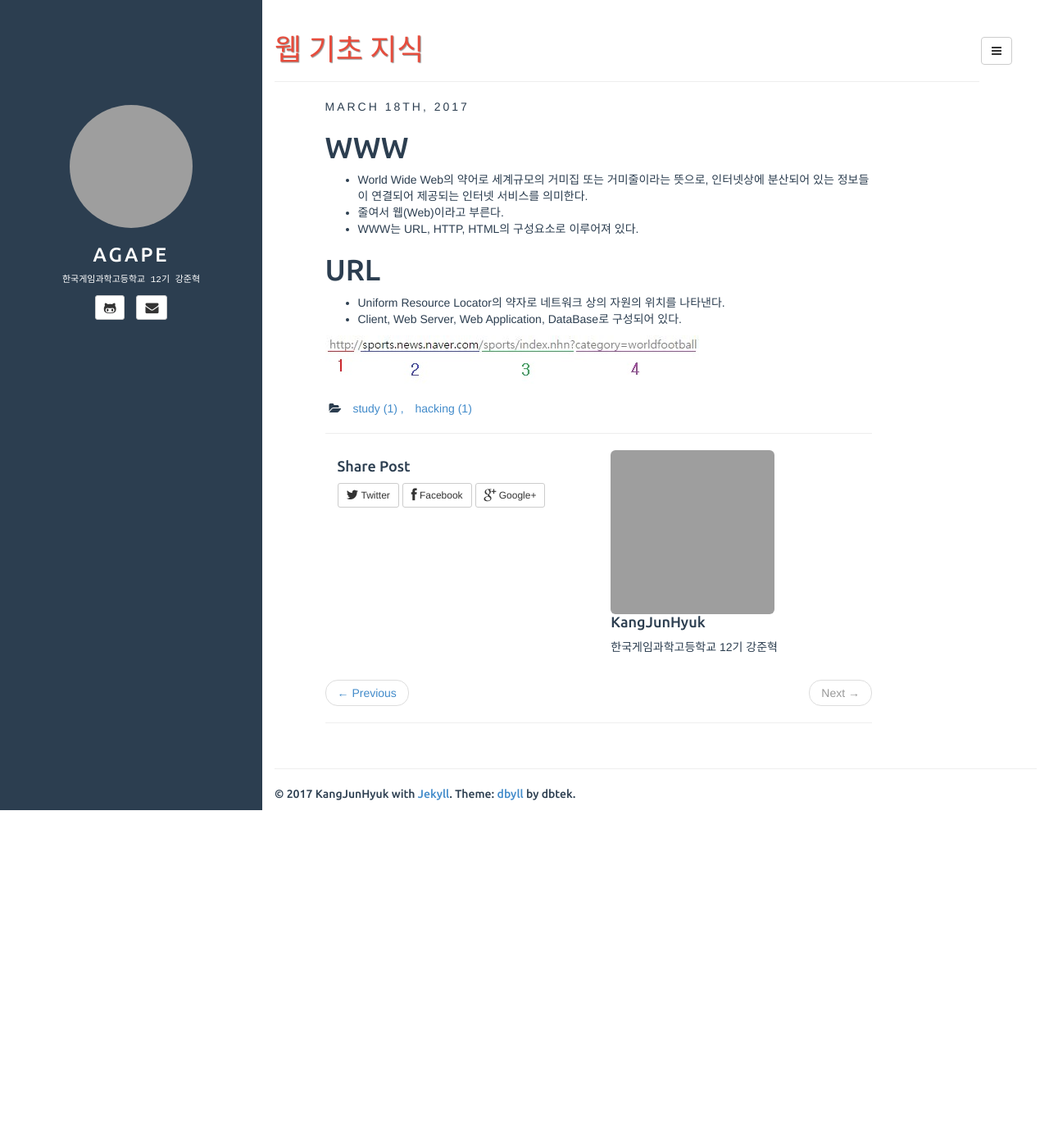
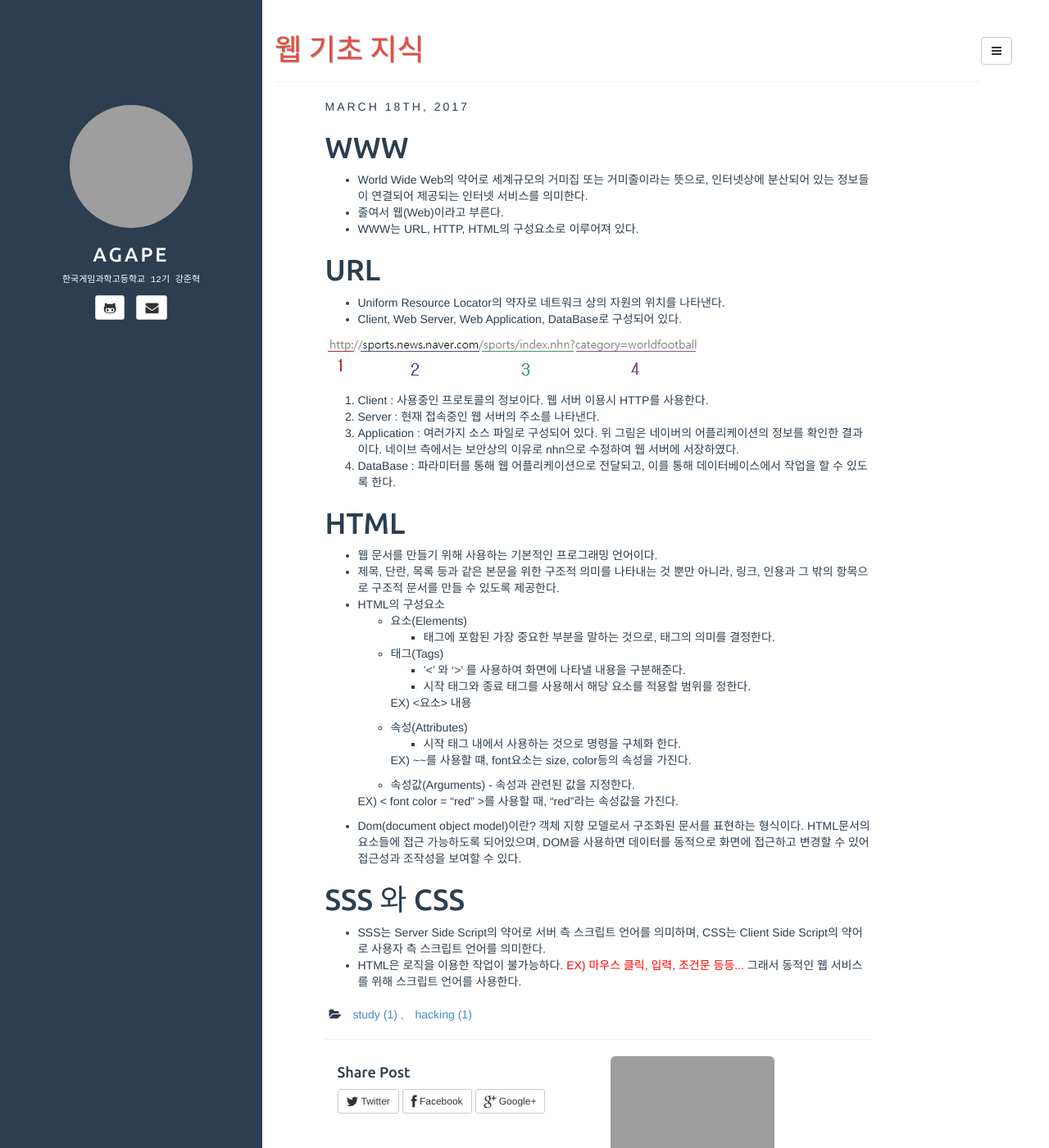
Before and after one commit to AgapeP/AgapeP.github.io, a Jekyll site: the page built from _posts/2017-03-18-웹 기초 지식.md, in a window 1280 px wide and 1400 px high. Shown: the whole window at 82% size. Built offline with Jekyll 4.4.1, drawn with Linux system fonts in a browser that asks for light colours; comment, search, counter and statistics services are not loaded; grey boxes are pictures that could not be loaded.

Commit message:
Update 2017-03-18-웹 기초 지식.md

```diff
--- a/_posts/2017-03-18-웹 기초 지식.md
+++ b/_posts/2017-03-18-웹 기초 지식.md
@@ -5,7 +5,6 @@ categories: [study, hacking]
 fullview: true
 comments: true
 ---
-
 # WWW
 - World Wide Web의 약어로 세계규모의 거미집 또는 거미줄이라는 뜻으로, 인터넷상에 분산되어 있는 정보들이 연결되어 제공되는 인터넷 서비스를 의미한다.
 - 줄여서 웹(Web)이라고 부른다.
@@ -16,3 +15,38 @@ comments: true
 - Client, Web Server, Web Application, DataBase로 구성되어 있다.
 
 ![url-screenshot](https://github.com/AgapeP/agapep.github.io/blob/master/assets/media/URL.JPG?raw=true)
+
+1. Client : 사용중인 프로토콜의 정보이다. 웹 서버 이용시 HTTP를 사용한다.
+1. Server : 현재 접속중인 웹 서버의 주소를 나타낸다.
+1. Application : 여러가지 소스 파일로 구성되어 있다.
+위 그림은 네이버의 어플리케이션의 정보를 확인한 결과이다.
+네이브 측에서는 보안상의 이유로 nhn으로 수정하여 웹 서버에 서장하였다.
+1. DataBase : 파라미터를 통해 웹 어플리케이션으로 전달되고, 이를 통해 데이터베이스에서 작업을 할 수 있도록 한다.
+
+# HTML
+
+- 웹 문서를 만들기 위해 사용하는 기본적인 프로그래밍 언어이다.
+- 제목, 단란, 목록 등과 같은 본문을 위한 구조적 의미를 나타내는 것 뿐만 아니라, 링크, 인용과 그 밖의 항목으로 구조적 문서를 만들 수 있도록 제공한다.
+- HTML의 구성요소
+  - 요소(Elements)
+    - 태그에 포함된 가장 중요한 부분을 말하는 것으로, 태그의 의미를 결정한다.
+  - 태그(Tags)
+    - '<' 와 '>' 를 사용하여 화면에 나타낼 내용을 구분해준다.
+    - 시작 태그와 종료 태그를 사용해서 해당 요소를 적용할 범위를 정한다.
+
+    EX) <요소> 내용 </요소>
+  - 속성(Attributes)
+    - 시작 태그 내에서 사용하는 것으로 명령을 구체화 한다.
+
+    EX) <font>~~</font>를 사용할 떄, font요소는 size, color등의 속성을 가진다.
+  - 속성값(Arguments) - 속성과 관련된 값을 지정한다.
+
+  EX) < font color = "red" >를 사용할 때, "red"라는 속성값을 가진다.
+
+- Dom(document object model)이란? 객체 지향 모델로서 구조화된 문서를 표현하는 형식이다. HTML문서의 요소들에 접근 가능하도록 되어있으며, DOM을 사용하면 데이터를 동적으로 화면에 접근하고 변경할 수 있어 접근성과 조작성을 보여할 수 있다.
+
+# SSS 와 CSS
+
+- SSS는 Server Side Script의 약어로 서버 측 스크립트 언어를 의미하며, CSS는 Client Side Script의 약어로 사용자 측 스크립트 언어를 의미한다.
+- HTML은 로직을 이용한 작업이 불가능하다. <font color = "red"> EX) 마우스 클릭, 입력, 조건문 등등...</font>
+그래서 동적인 웹 서비스를 위해 스크립트 언어를 사용한다.
```
